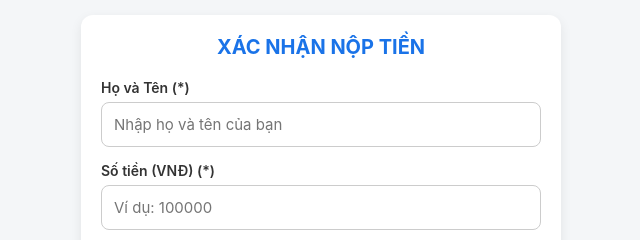
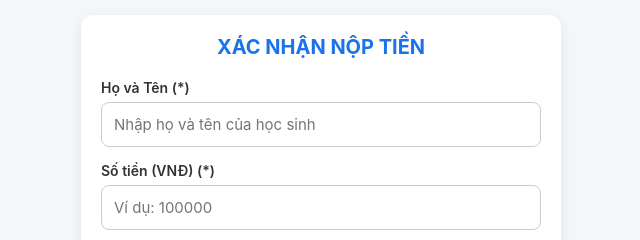
Before and after one commit to baoceoai-lgtm/capnhat, a plain HTML site: page index.html in a window 1280 px wide. Shown: the top 240 px of the page, 319-959 px from the left. Drawn offline with Linux system fonts and the light colour scheme; no server answers.

Commit message:
Fix HTML encoding issues in index.html
cập nhật tên gợi ý

```diff
--- a/index.html
+++ b/index.html
@@ -56,7 +56,7 @@
     <!-- Form nhập dữ liệu -->
     <div class="form-group">
       <label>Họ và Tên (*)</label>
-      <input type="text" id="hoTen" placeholder="Nhập họ và tên của bạn">
+      <input type="text" id="hoTen" placeholder="Nhập họ và tên của học sinh">
     </div>
 
     <div class="form-group">
```
